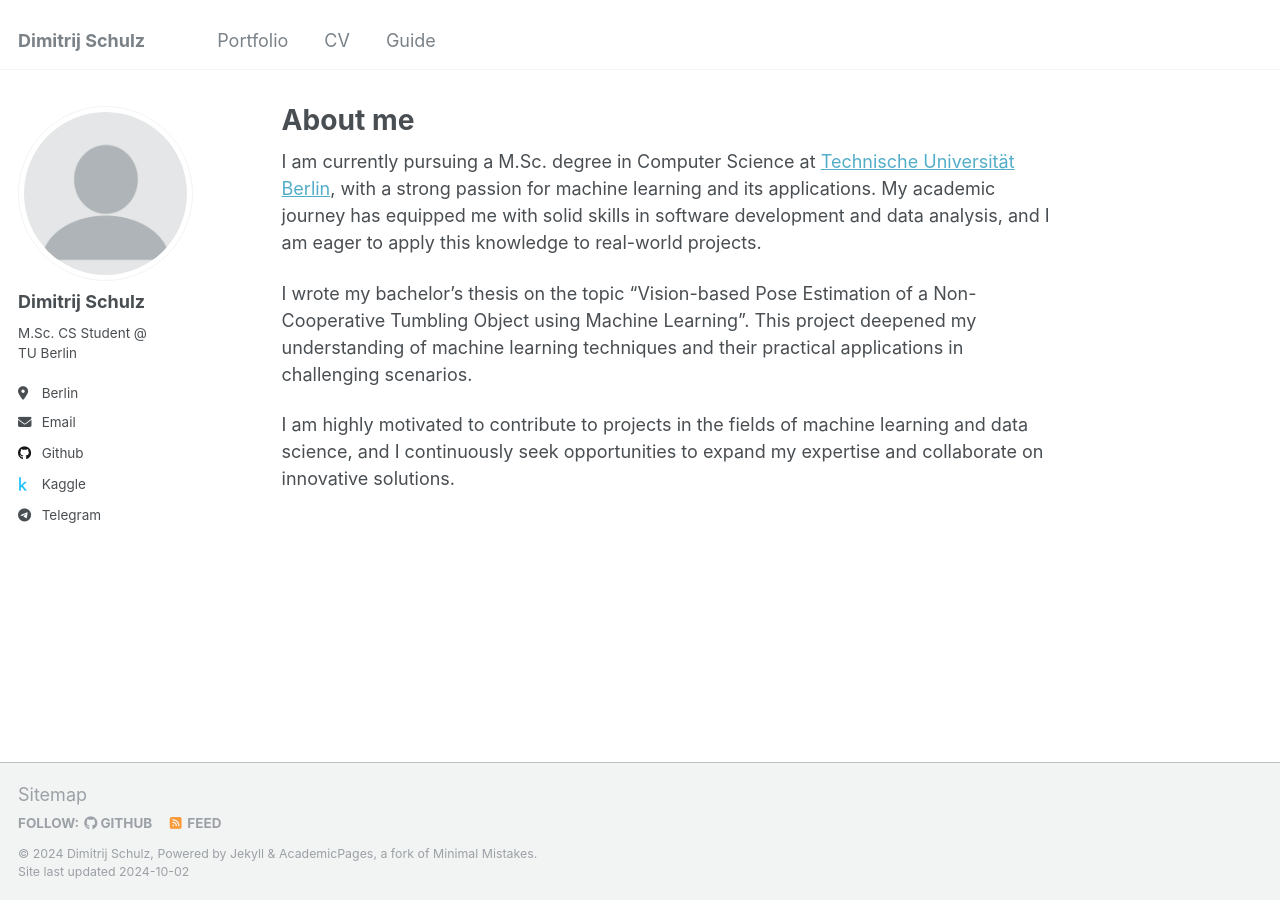
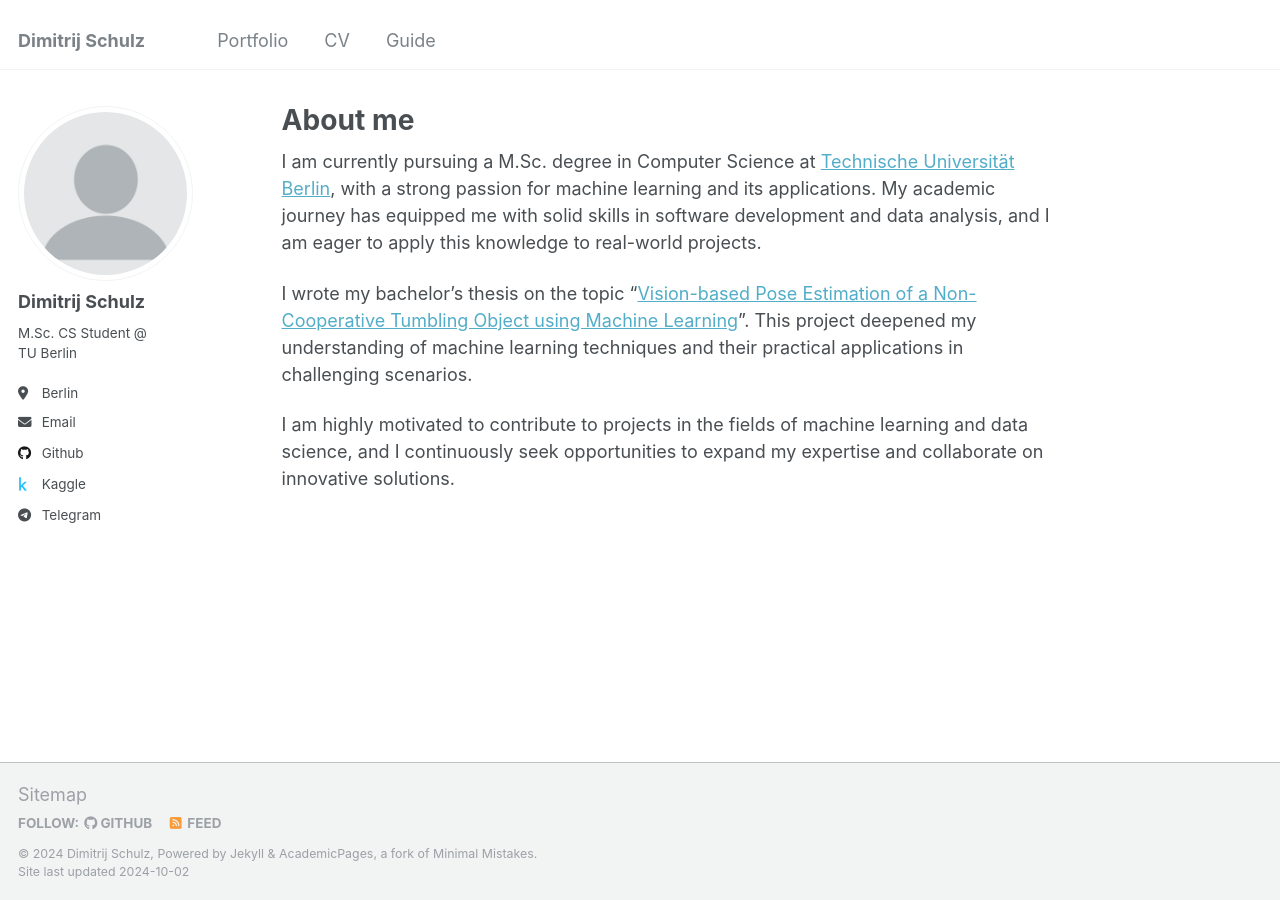
Before and after one commit to dmtschulz/dmtschulz.github.io, a Jekyll site: the page built from _pages/about.md, in a window 1280 px wide. Built offline with Jekyll 4.4.1, drawn with Linux system fonts in a browser that asks for light colours; part of the change alters nothing that is shown.

```diff
--- a/_pages/about.md
+++ b/_pages/about.md
@@ -9,6 +9,6 @@ redirect_from:
 
 I am currently pursuing a M.Sc. degree in Computer Science at [Technische Universität Berlin](https://www.tu.berlin/), with a strong passion for machine learning and its applications. My academic journey has equipped me with solid skills in software development and data analysis, and I am eager to apply this knowledge to real-world projects.
 
-I wrote my bachelor’s thesis on the topic “Vision-based Pose Estimation of a Non-Cooperative Tumbling Object using Machine Learning”. This project deepened my understanding of machine learning techniques and their practical applications in challenging scenarios.
+I wrote my bachelor’s thesis on the topic “[Vision-based Pose Estimation of a Non-Cooperative Tumbling Object using Machine Learning](/files/b_thesis.pdf)”. This project deepened my understanding of machine learning techniques and their practical applications in challenging scenarios.
 
 I am highly motivated to contribute to projects in the fields of machine learning and data science, and I continuously seek opportunities to expand my expertise and collaborate on innovative solutions.
```
